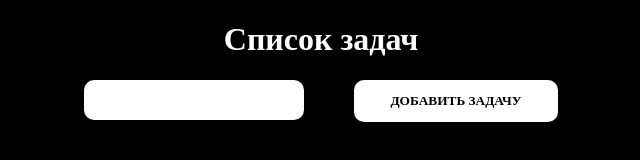
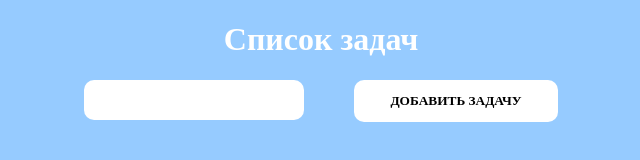
Before and after one commit to kaemxk/todo-list, a plain HTML site: page index.html in a window 1280 px wide. Shown: the whole page, without its empty margins (319-959 px from the left). Drawn offline with Linux system fonts and the light colour scheme.

Commit message:
Update style.css

```diff
--- a/style.css
+++ b/style.css
@@ -3,7 +3,7 @@ body {
 	height: 100%;
 	font-family: 'Montserrat' !important;
 	margin: 0;
-	background: #000;
+	background: #96cbff;
 	color: #fff;
 }
 
```
